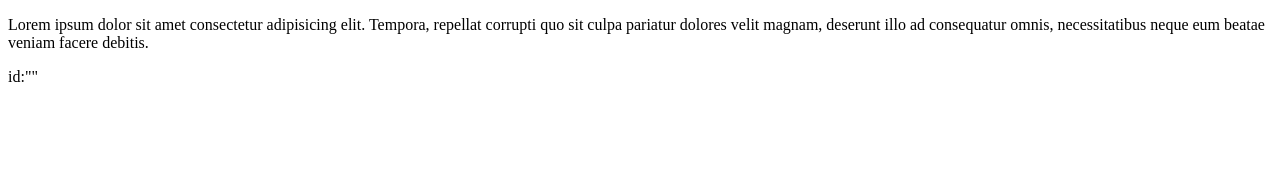
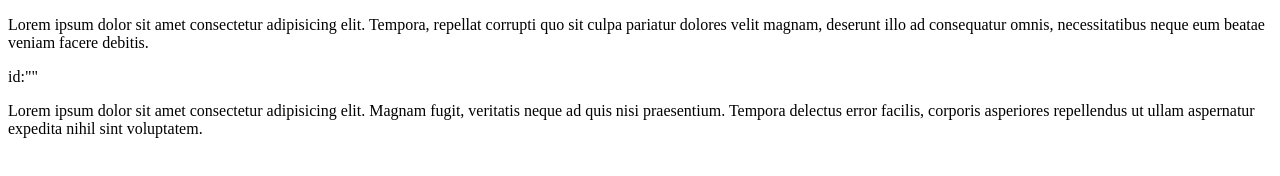
Before and after one commit to ashothakobyan/AOBYTEHomework, a plain HTML site: page index.html in a window 1280 px wide. Drawn offline with Linux system fonts and the light colour scheme.

Commit message:
new paragraph

```diff
--- a/index.html
+++ b/index.html
@@ -14,5 +14,11 @@
     </p>
 
     id:""
+    <p>
+      Lorem ipsum dolor sit amet consectetur adipisicing elit. Magnam fugit,
+      veritatis neque ad quis nisi praesentium. Tempora delectus error facilis,
+      corporis asperiores repellendus ut ullam aspernatur expedita nihil sint
+      voluptatem.
+    </p>
   </body>
 </html>
```
